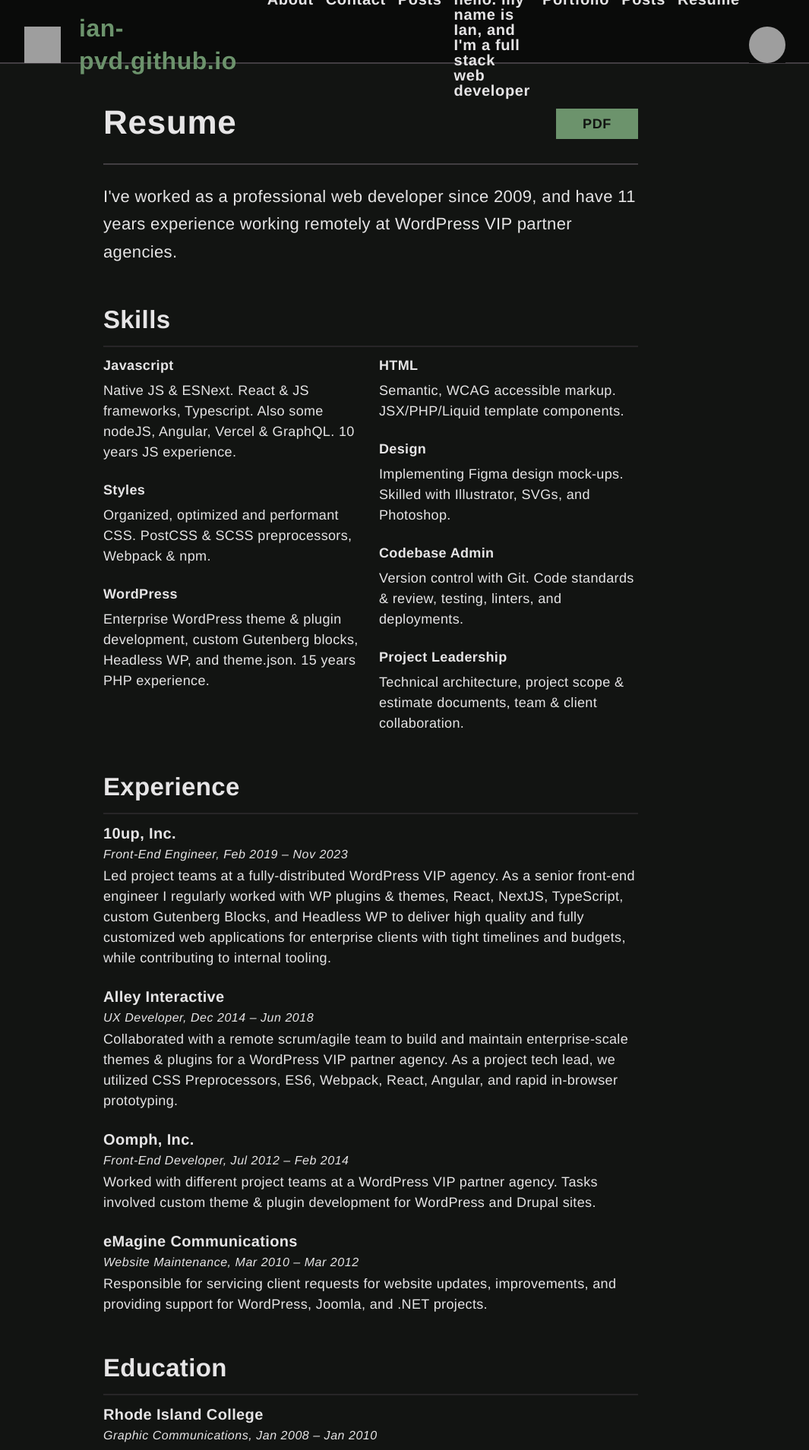
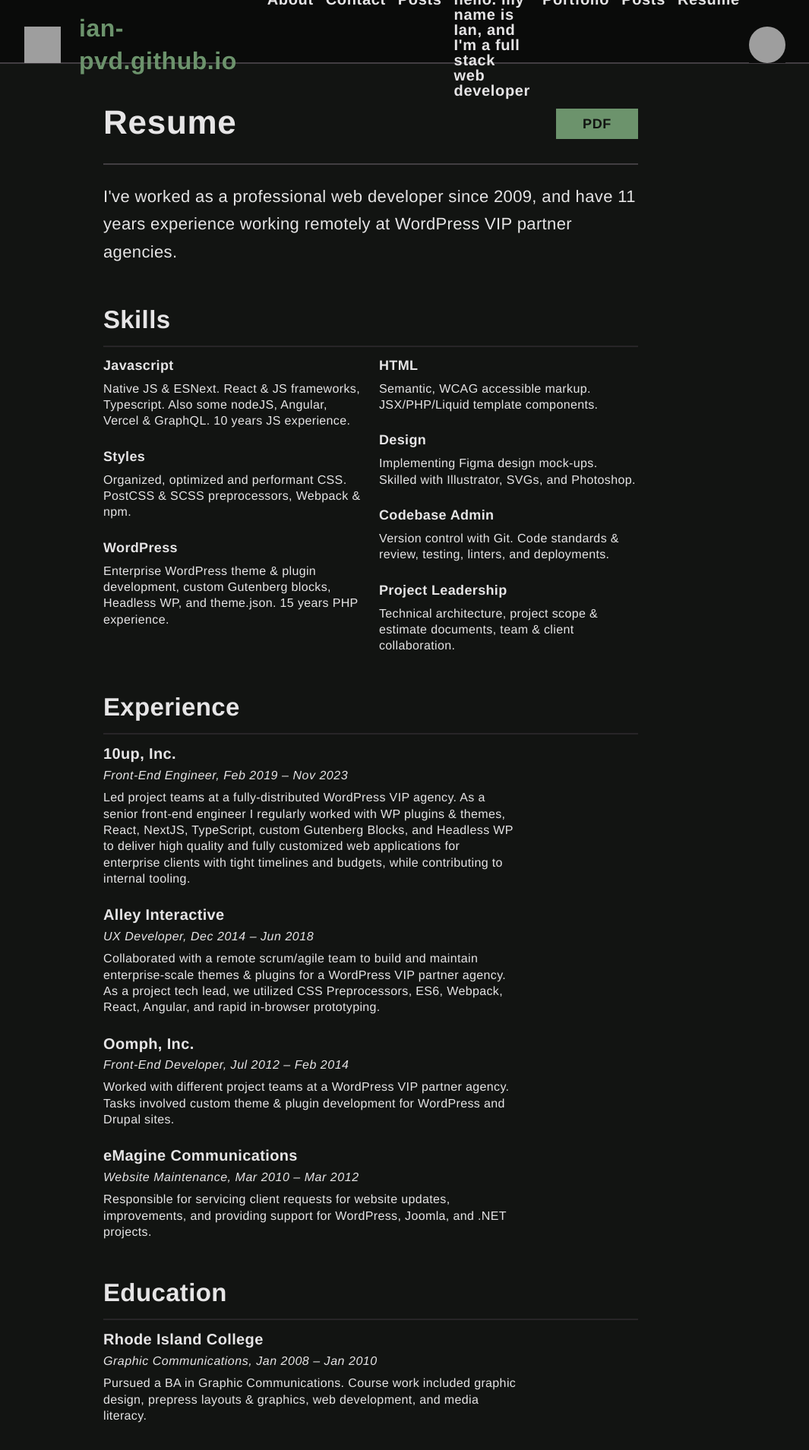
Before and after one commit to ian-pvd/ian-pvd.github.io, a Jekyll site: the page built from resume.md, in a window 1280 px wide. Shown: the top 1909 px of the page at 76% size, without its empty margins (152-1217 px from the left). Built offline with Jekyll 4.4.1, drawn with Linux system fonts in a browser that asks for light colours; grey boxes are pictures that could not be loaded.

Commit message:
formatting fixes

```diff
--- a/_sass/layouts/resume.scss
+++ b/_sass/layouts/resume.scss
@@ -64,8 +64,8 @@
 	}
 
 	& p {
-		font-size: var(--fs-small);
-		line-height: calc(9 / 6);
+		font-size: var(--fs-xsmall);
+		line-height: calc(4 / 3);
 		margin-bottom: var(--space-small);
 	}
 }
@@ -76,17 +76,19 @@
 	& h3 {
 		font-size: var(--fs-medium);
 		margin-bottom: var(--space-xxsmall);
+		margin-top: var(--space-xsmall);
 	}
 
 	& p {
-		font-size: var(--fs-small);
-		line-height: calc(9 / 6);
+		font-size: var(--fs-xsmall);
+		line-height: calc(4 / 3);
+		max-width: 34rem;
 	}
 
 	& em {
 		display: block;
 		font-size: var(--fs-xsmall);
-		margin-bottom: var(--space-xxsmall);
+		margin-bottom: var(--space-xsmall);
 	}
 
 	& em + em {
```
